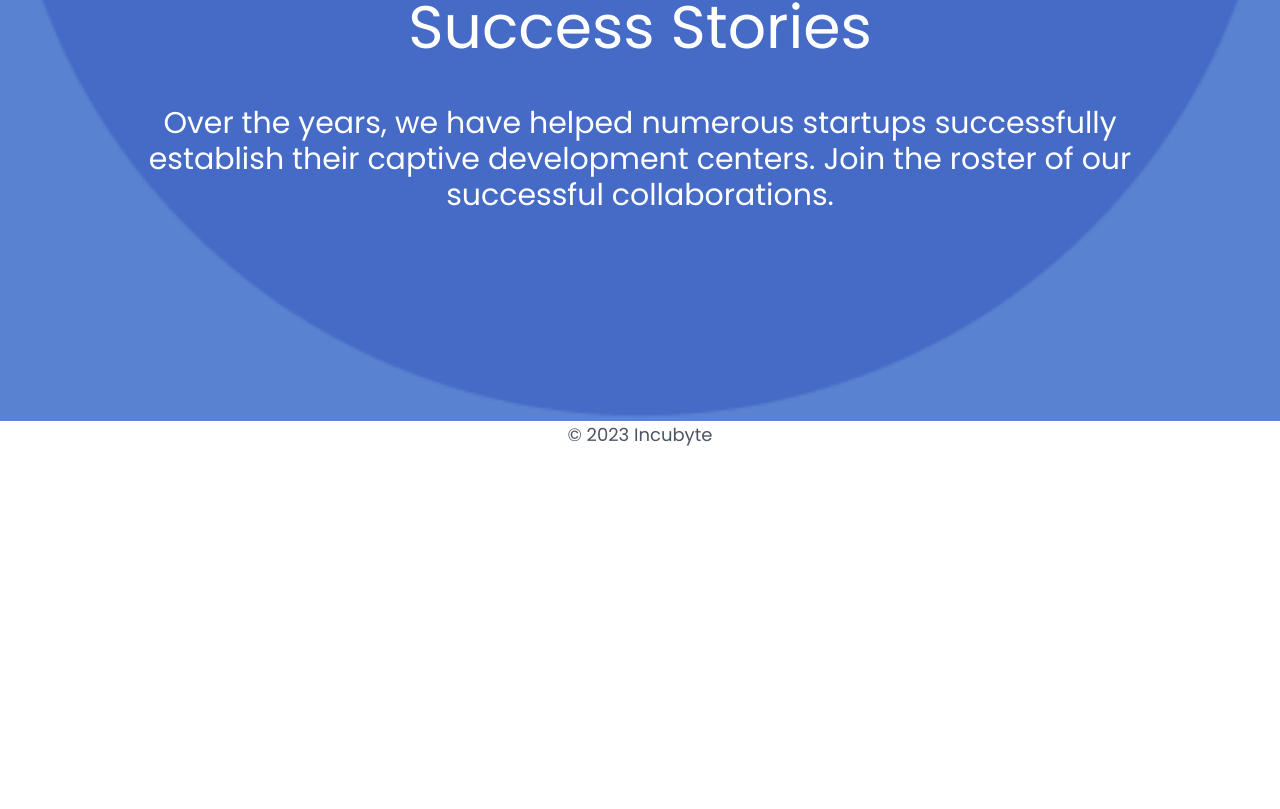
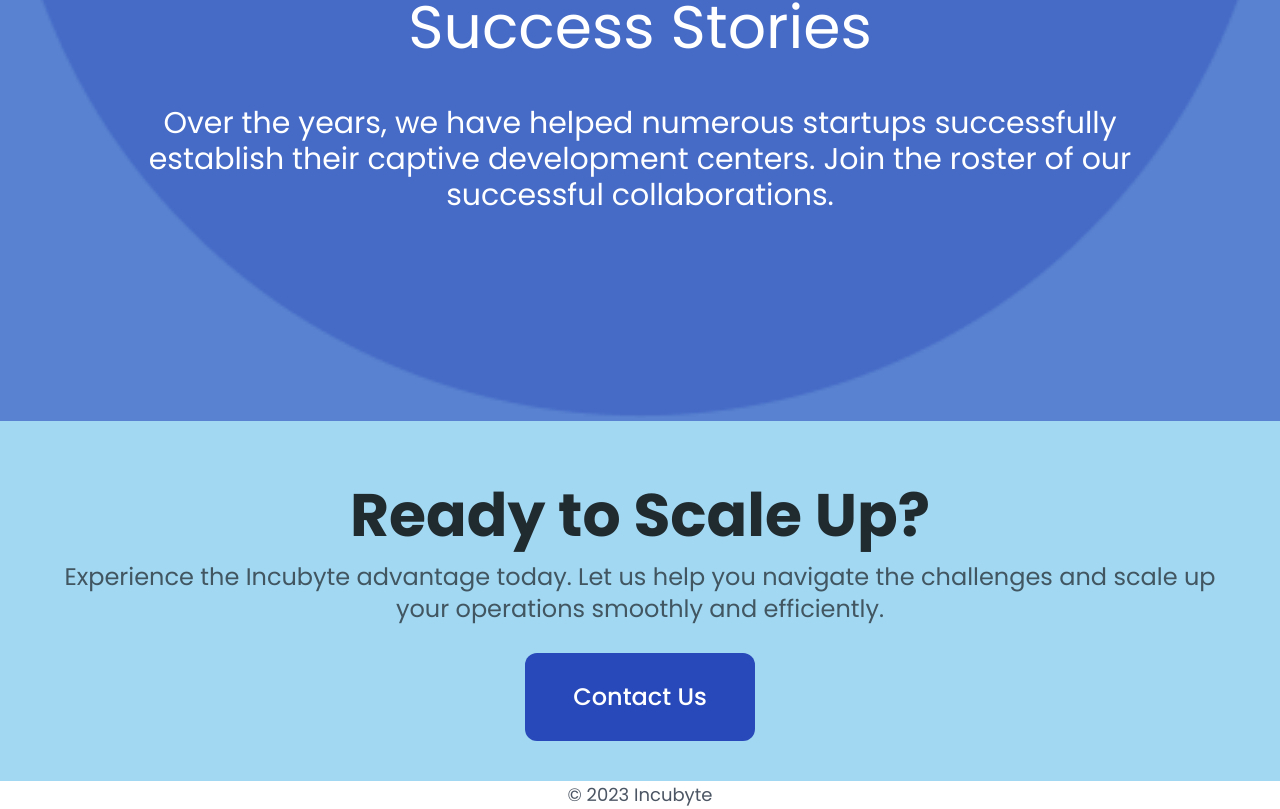
Before and after one commit to Rabby-khan-04/Webmobi, a React (Vite) app: page / in a window 1280 px wide. Shown: the part 2795-3604 px from the top of the page. Before the commit the page ends 3244 px from the top, so only its background shows below. Built offline with nearby package versions, Linux system fonts and the light colour scheme.

Commit message:
Added CAT

```diff
--- a/src/Pages/Home/Home.jsx
+++ b/src/Pages/Home/Home.jsx
@@ -2,6 +2,7 @@
 import Banner from "../../components/Home/Banner/Banner";
 import Experties from "../../components/Home/Experties/Experties";
 import SuccessStories from "../../components/Home/SuccessStories/SuccessStories";
+import CAT from "../../components/Home/CAT/CAT";
 
 const Home = () => {
   return (
@@ -12,6 +13,8 @@
       <Experties />
       {/* Success Stories */}
       <SuccessStories />
+      {/* Call To Action */}
+      <CAT />
     </>
   );
 };
--- /dev/null
+++ b/src/components/Home/CAT/CAT.jsx
@@ -0,0 +1,22 @@
+import React from "react";
+
+const CAT = () => {
+  return (
+    <section className="pt-16 pb-10 bg-dabyBlue">
+      <div className="container text-center">
+        <h2 className="text-dark text-6xl font-bold mb-4">
+          Ready to Scale Up?
+        </h2>
+        <p className="text-[#415661] text-2xl mb-7">
+          Experience the Incubyte advantage today. Let us help you navigate the
+          challenges and scale up your operations smoothly and efficiently.
+        </p>
+        <button className="bg-darkBlue py-7 px-12 text-2xl font-medium text-white rounded-xl">
+          Contact Us
+        </button>
+      </div>
+    </section>
+  );
+};
+
+export default CAT;
```
